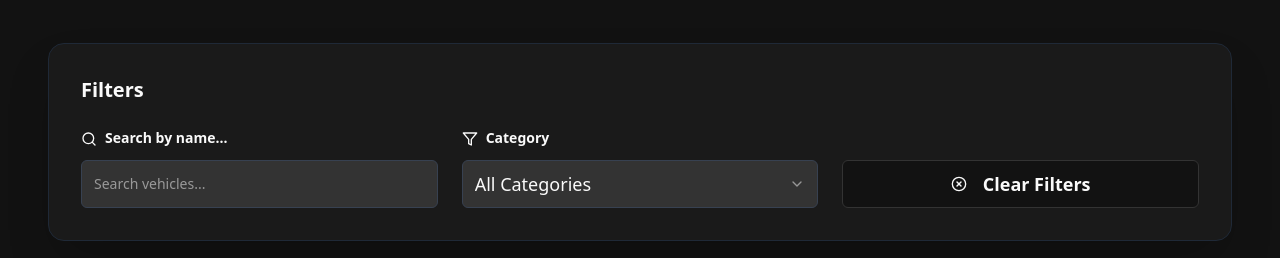
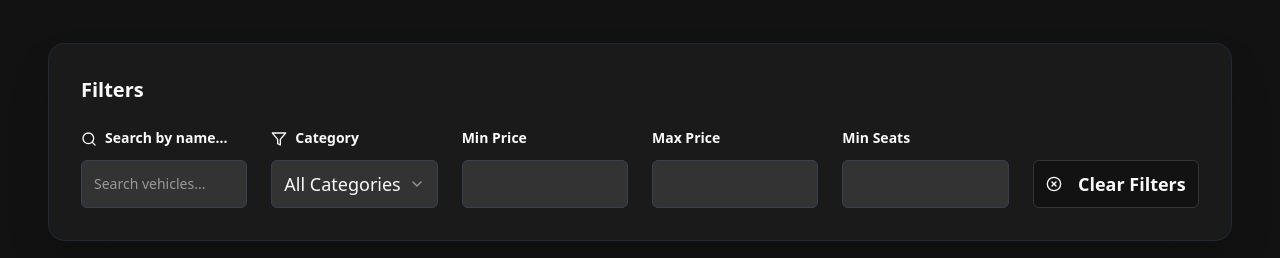
Before and after one commit to wilberdelarosa/KadoshMvp, a Next.js app: page /en in a window 1280 px wide. Shown: the part 920-1178 px from the top of the page. Built offline with nearby package versions, Linux system fonts and the light colour scheme.

Commit message:
Add advanced vehicle filters

```diff
--- a/app/[lang]/page.tsx
+++ b/app/[lang]/page.tsx
@@ -19,6 +19,9 @@ const PageContent = ({ lang }: { lang: Locale }) => {
   const [selectedCategory, setSelectedCategory] = useState<string>("all")
   const [selectedVehicleForReservation, setSelectedVehicleForReservation] = useState<Vehicle | null>(null)
   const [isReservationModalOpen, setIsReservationModalOpen] = useState(false)
+  const [minPrice, setMinPrice] = useState("")
+  const [maxPrice, setMaxPrice] = useState("")
+  const [minSeats, setMinSeats] = useState("")
 
   const categories = useMemo(() => {
     const cats = new Set(vehiclesData.map((v) => v.category))
@@ -33,8 +36,17 @@ const PageContent = ({ lang }: { lang: Locale }) => {
     if (selectedCategory !== "all") {
       vehicles = vehicles.filter((v) => v.category === selectedCategory)
     }
+    if (minPrice) {
+      vehicles = vehicles.filter((v) => v.pricePerDay >= parseInt(minPrice))
+    }
+    if (maxPrice) {
+      vehicles = vehicles.filter((v) => v.pricePerDay <= parseInt(maxPrice))
+    }
+    if (minSeats) {
+      vehicles = vehicles.filter((v) => v.seats >= parseInt(minSeats))
+    }
     setFilteredVehicles(vehicles)
-  }, [searchTerm, selectedCategory])
+  }, [searchTerm, selectedCategory, minPrice, maxPrice, minSeats])
 
   const handleReserveClick = (vehicle: Vehicle) => {
     setSelectedVehicleForReservation(vehicle)
@@ -119,7 +131,7 @@ const PageContent = ({ lang }: { lang: Locale }) => {
             {/* Filters */}
             <div className="mb-12 p-8 bg-card rounded-2xl shadow-2xl border border-gray-800">
               <h3 className="text-xl font-semibold text-kadoshGreen-DEFAULT mb-6">{t("filters", "vehicleCatalog")}</h3>
-              <div className="grid grid-cols-1 md:grid-cols-3 gap-6 items-end">
+              <div className="grid grid-cols-1 md:grid-cols-6 gap-6 items-end">
                 <div>
                   <label htmlFor="search" className="block text-sm font-semibold text-kadoshGreen-DEFAULT mb-3">
                     <Search size={16} className="inline mr-2" />
@@ -156,10 +168,55 @@ const PageContent = ({ lang }: { lang: Locale }) => {
                 </div>
 
                 <div>
+                  <label htmlFor="minPrice" className="block text-sm font-semibold text-kadoshGreen-DEFAULT mb-3">
+                    {t("minPrice", "common")}
+                  </label>
+                  <Input
+                    id="minPrice"
+                    type="number"
+                    min="0"
+                    value={minPrice}
+                    onChange={(e) => setMinPrice(e.target.value)}
+                    className="bg-input border-gray-700 focus:border-kadoshGreen-DEFAULT h-12 text-lg"
+                  />
+                </div>
+
+                <div>
+                  <label htmlFor="maxPrice" className="block text-sm font-semibold text-kadoshGreen-DEFAULT mb-3">
+                    {t("maxPrice", "common")}
+                  </label>
+                  <Input
+                    id="maxPrice"
+                    type="number"
+                    min="0"
+                    value={maxPrice}
+                    onChange={(e) => setMaxPrice(e.target.value)}
+                    className="bg-input border-gray-700 focus:border-kadoshGreen-DEFAULT h-12 text-lg"
+                  />
+                </div>
+
+                <div>
+                  <label htmlFor="minSeats" className="block text-sm font-semibold text-kadoshGreen-DEFAULT mb-3">
+                    {t("minSeats", "common")}
+                  </label>
+                  <Input
+                    id="minSeats"
+                    type="number"
+                    min="0"
+                    value={minSeats}
+                    onChange={(e) => setMinSeats(e.target.value)}
+                    className="bg-input border-gray-700 focus:border-kadoshGreen-DEFAULT h-12 text-lg"
+                  />
+                </div>
+
+                <div>
                   <Button
                     onClick={() => {
                       setSearchTerm("")
                       setSelectedCategory("all")
+                      setMinPrice("")
+                      setMaxPrice("")
+                      setMinSeats("")
                     }}
                     variant="outline"
                     className="w-full border-kadoshGreen-DEFAULT text-kadoshGreen-DEFAULT hover:bg-kadoshGreen-DEFAULT hover:text-kadoshBlack-DEFAULT h-12 text-lg font-semibold"
--- a/lib/types.ts
+++ b/lib/types.ts
@@ -27,6 +27,9 @@ export type Translations = {
     whatsapp: string
     email: string
     call: string
+    minPrice: string
+    maxPrice: string
+    minSeats: string
     clearFilters: string
     category: string
     success: string
--- a/locales/en.ts
+++ b/locales/en.ts
@@ -17,6 +17,9 @@ const en: Translations = {
     whatsapp: "WhatsApp",
     email: "Email",
     call: "Call",
+    minPrice: "Min Price",
+    maxPrice: "Max Price",
+    minSeats: "Min Seats",
     clearFilters: "Clear Filters",
     category: "Category",
     success: "Success",
--- a/locales/es.ts
+++ b/locales/es.ts
@@ -17,6 +17,9 @@ const es: Translations = {
     whatsapp: "WhatsApp",
     email: "Correo",
     call: "Llamar",
+    minPrice: "Precio mínimo",
+    maxPrice: "Precio máximo",
+    minSeats: "Mínimo de asientos",
     clearFilters: "Limpiar Filtros",
     category: "Categoría",
     success: "Éxito",
--- a/locales/fr.ts
+++ b/locales/fr.ts
@@ -17,6 +17,9 @@ const fr: Translations = {
     whatsapp: "WhatsApp",
     email: "Email",
     call: "Appeler",
+    minPrice: "Prix min",
+    maxPrice: "Prix max",
+    minSeats: "Sièges min",
     clearFilters: "Effacer Filtres",
     category: "Catégorie",
     success: "Succès",
```
